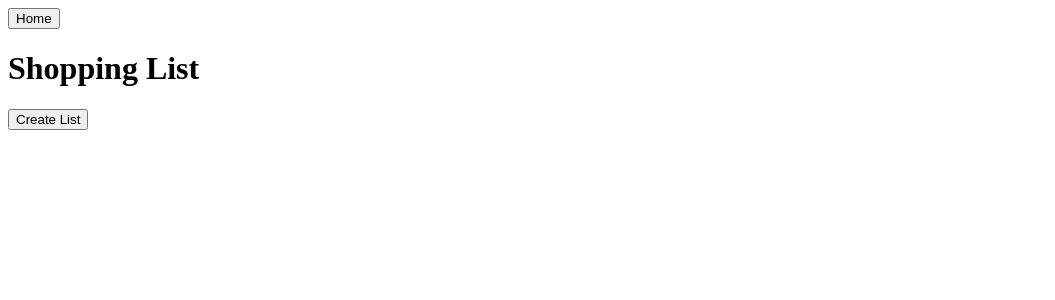
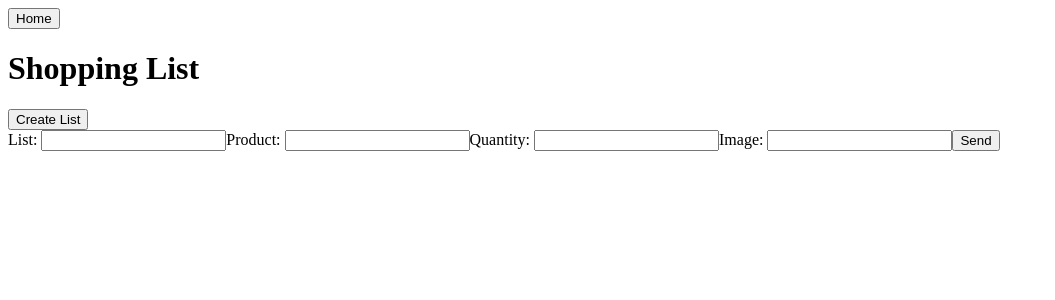
Before and after one commit to carolineabreu/projeto, a React (Create React App) app: page /create-list in a window 1280 px wide. Shown: the top 300 px of the page, without its empty margins (0-1055 px from the left). Built offline with nearby package versions, Linux system fonts and the light colour scheme.

Commit message:
add list name

```diff
--- a/src/App.js
+++ b/src/App.js
@@ -9,8 +9,8 @@ function App() {
     <div>
       <NavBar />
       <Routes>
-        <Route path = "/" element = {<Home />} />
-        <Route path="/crate-list" element={<CreateList />} />
+        <Route path="/" element={<Home />} />
+        <Route path="/create-list" element={<CreateList />} />
         <Route path="/list-page" element={<ListPage />} />
       </Routes>
     </div>
--- a/src/pages/CreateList/index.js
+++ b/src/pages/CreateList/index.js
@@ -7,6 +7,7 @@ export function CreateList() {
   const navigate = useNavigate();
 
   const [form, setForm] = useState({
+    listName: "",
     productName: "",
     productQuantity: "",
     productImage: ""
@@ -35,6 +36,16 @@ export function CreateList() {
 
   return (
     <form onSubmit={handleSubmit}>
+
+      <label htmlFor="list">List: </label>
+      <input
+        id="list"
+        name="listName"
+        type="text"
+        value={form.listName}
+        onChange={handleChange}
+      />
+
       <label htmlFor="product">Product: </label>
       <input
         id="product"
```
